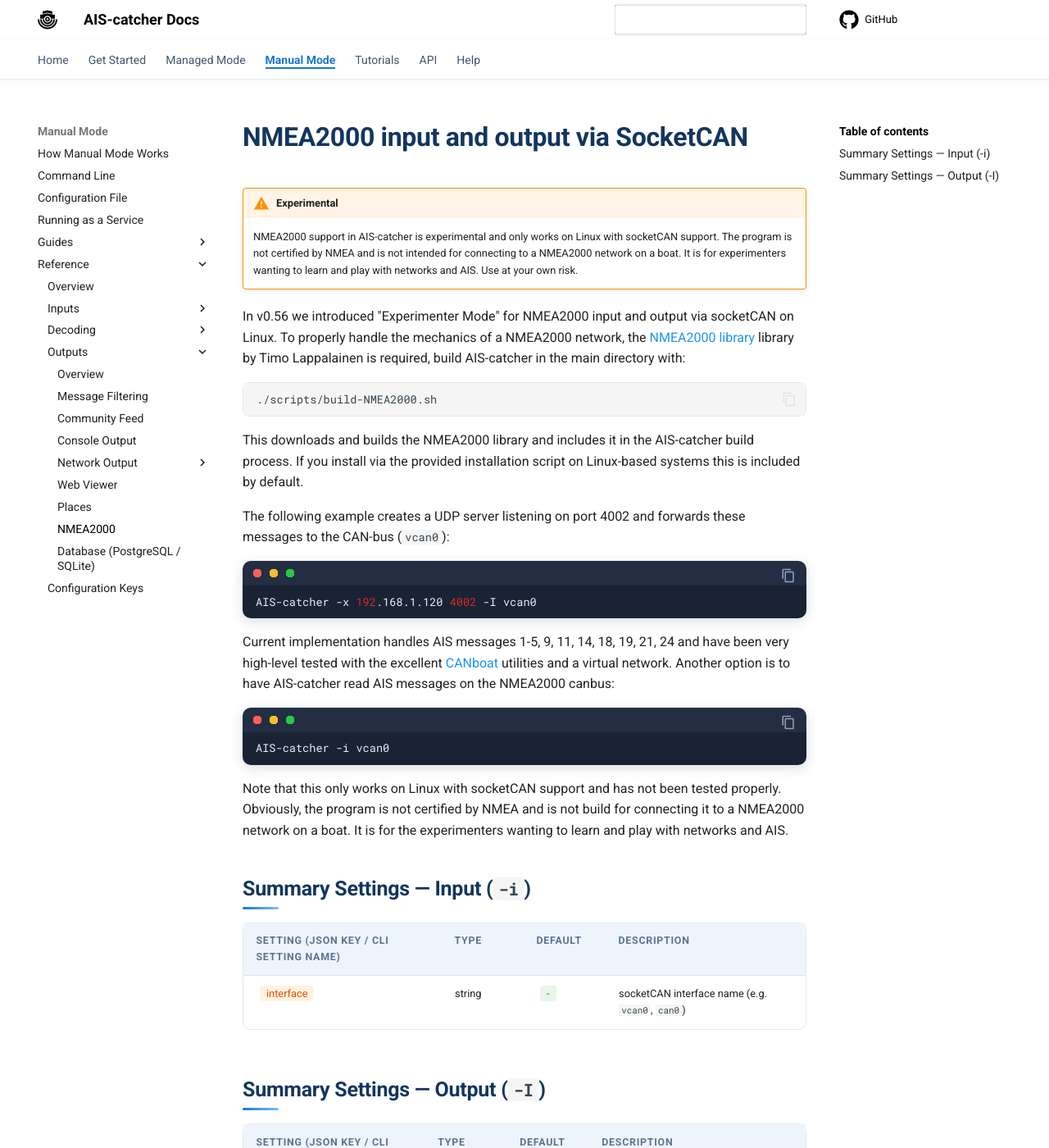
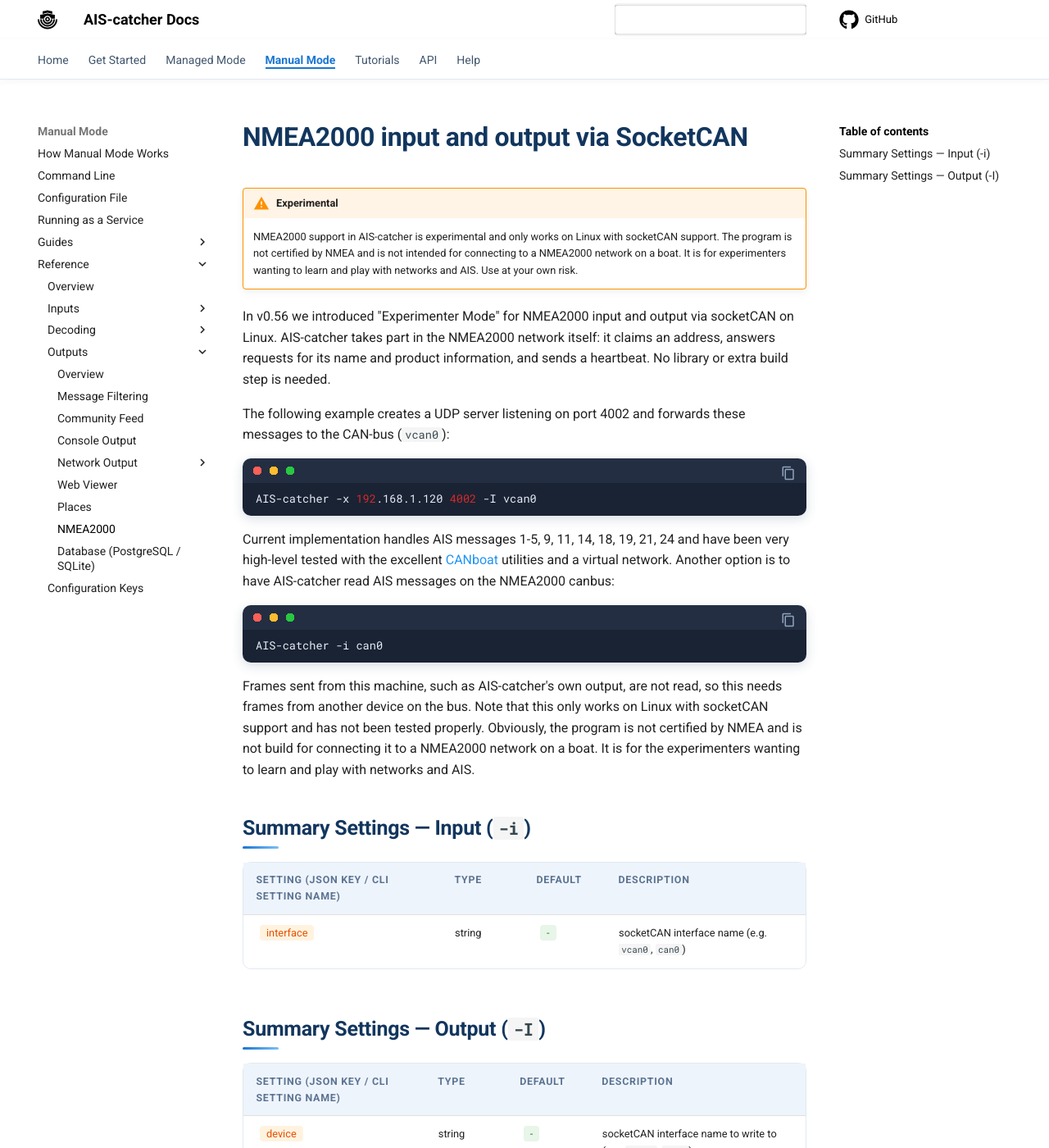
Before and after one commit to jvde-github/AIS-catcher-docs, an MkDocs documentation site: the page built from docs/configuration/output/NMEA2000.md, in a window 1280 px wide and 1400 px high. Shown: the whole window at 82% size. Built offline with MkDocs 1.6.1 and Material for MkDocs 9.7.7, drawn with Linux system fonts in a browser that asks for light colours; comment, search, counter and statistics services are not loaded.

Commit message:
NMEA 2000 pages: no library or build step; own frames are not read; frame lines over TCP with n2k://

````diff
--- a/docs/configuration/output/NMEA2000.md
+++ b/docs/configuration/output/NMEA2000.md
@@ -3,12 +3,7 @@
 !!! warning "Experimental"
     NMEA2000 support in AIS-catcher is experimental and only works on Linux with socketCAN support. The program is not certified by NMEA and is not intended for connecting to a NMEA2000 network on a boat. It is for experimenters wanting to learn and play with networks and AIS. Use at your own risk.
 
-In v0.56 we introduced "Experimenter Mode" for NMEA2000 input and output via socketCAN on Linux. To properly handle the mechanics of a NMEA2000 network, the [NMEA2000 library](https://github.com/ttlappalainen/NMEA2000) library by  Timo Lappalainen
-is required, build AIS-catcher in the main directory with:
-  ```
-  ./scripts/build-NMEA2000.sh
-  ```
-  This downloads and builds the NMEA2000 library and includes it in the AIS-catcher build process. If you install via the provided installation script on Linux-based systems this is included by default.
+In v0.56 we introduced "Experimenter Mode" for NMEA2000 input and output via socketCAN on Linux. AIS-catcher takes part in the NMEA2000 network itself: it claims an address, answers requests for its name and product information, and sends a heartbeat. No library or extra build step is needed.
 
   The following example creates a UDP server listening on port 4002 and forwards these messages to the CAN-bus (`vcan0`):
   ```bash
@@ -17,8 +12,9 @@ is required, build AIS-catcher in the main directory with:
   Current implementation handles AIS messages 1-5, 9, 11, 14, 18, 19, 21, 24 and have been very high-level tested with the excellent [CANboat](https://github.com/canboat/canboat) utilities and a virtual network.
   Another option is to have AIS-catcher read AIS messages on the NMEA2000 canbus:
   ```bash
-  AIS-catcher -i vcan0
+  AIS-catcher -i can0
   ```
+  Frames sent from this machine, such as AIS-catcher's own output, are not read, so this needs frames from another device on the bus.
   Note that this only works on Linux with socketCAN support and has not been tested properly. Obviously, the program is not certified by NMEA and is not build for connecting it to a NMEA2000 network on a boat. It is for the experimenters wanting to learn and play with networks and AIS.
 
 ## Summary Settings — Input (`-i`)
````
Also changed, not shown: docs/configuration/input/NMEA2000.md (+1 -1 lines).
